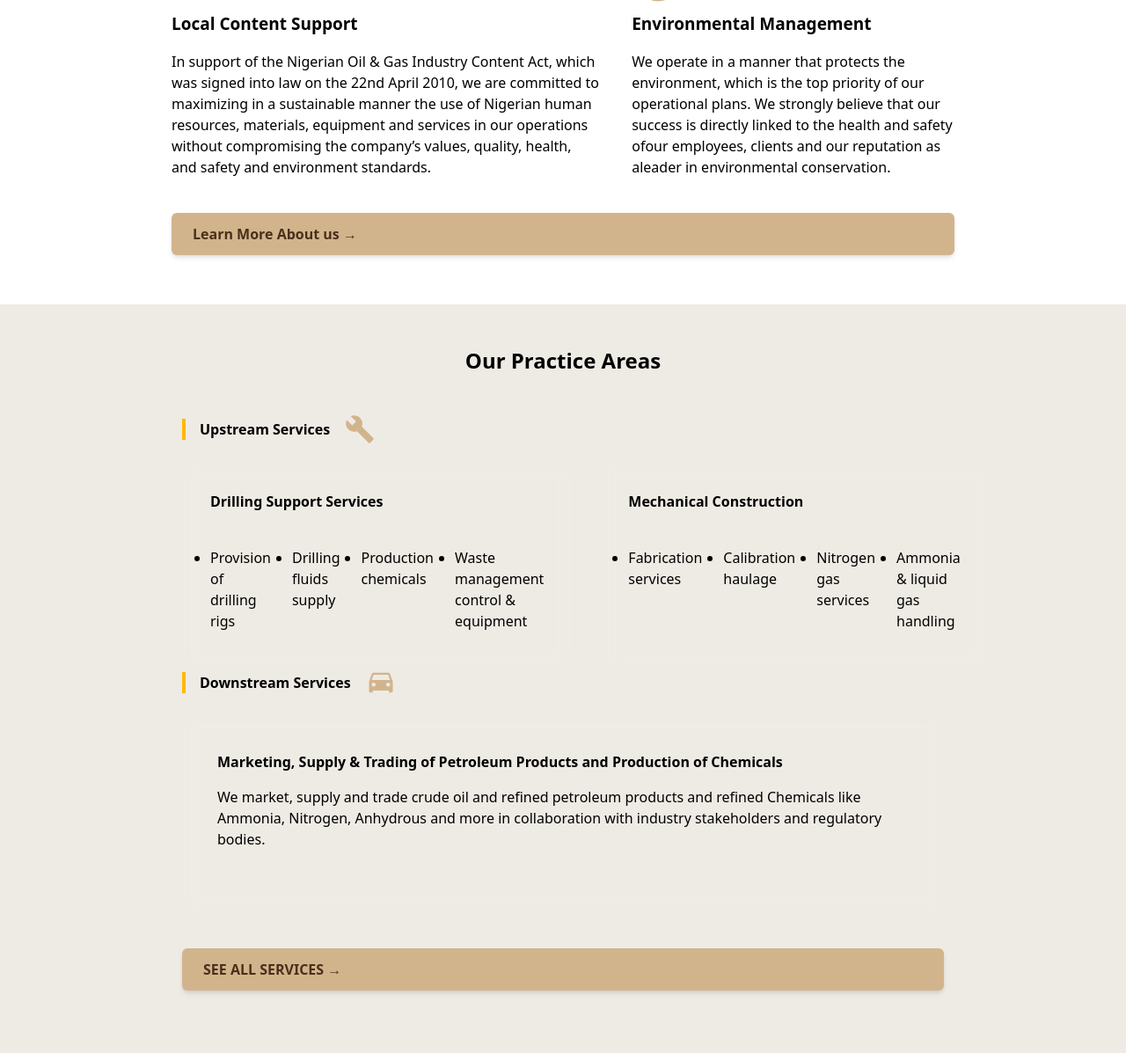
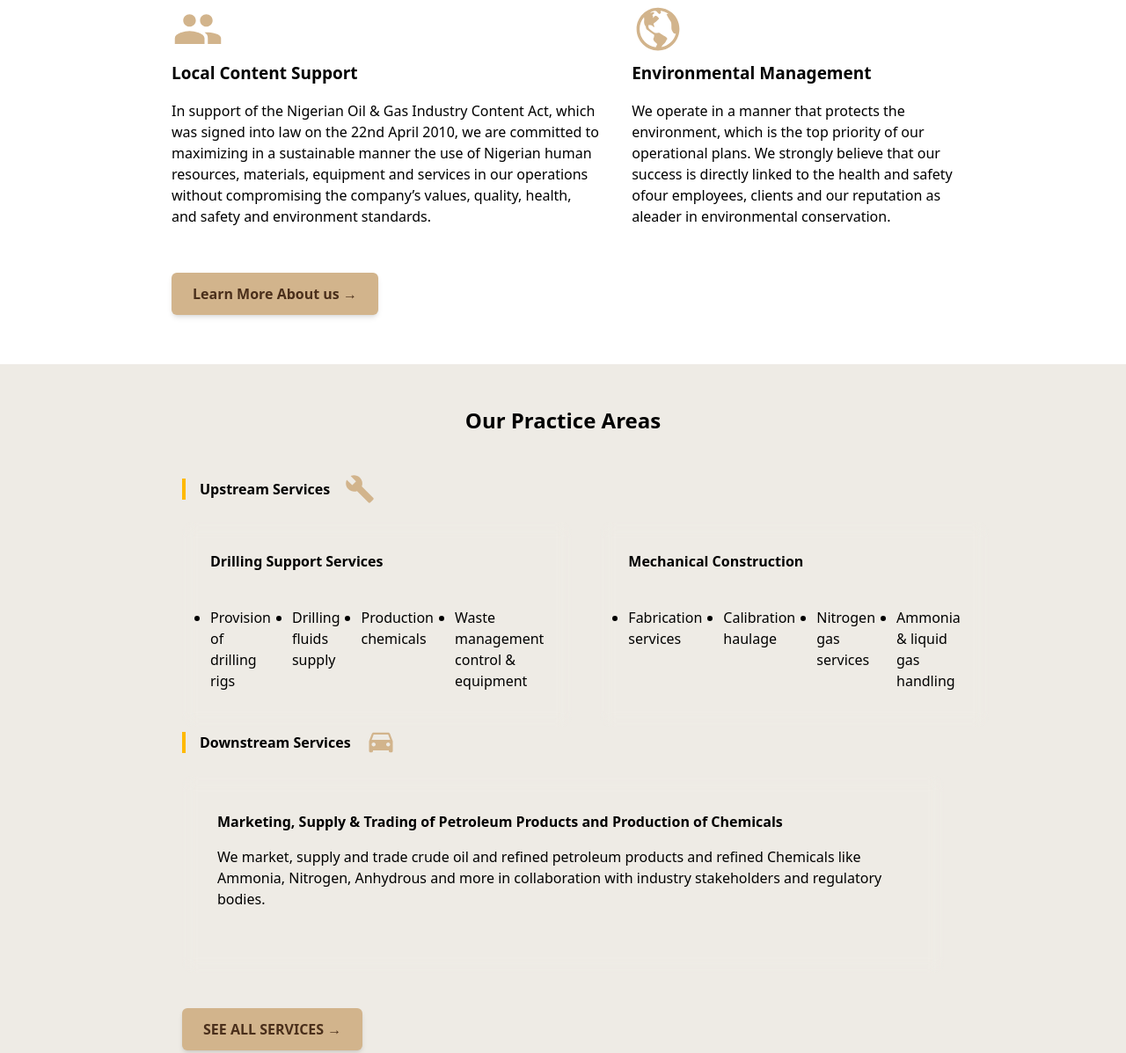
Before and after one commit to sicktooth/eldekintsglobals, a website: page index.html in a window 1280 px wide. Shown: the part 1145-2342 px from the top of the page at 88% size. Drawn offline with nearby package versions, Linux system fonts and the light colour scheme.

Commit message:
fixed buttons and home page height for appealing design

```diff
--- a/index.html
+++ b/index.html
@@ -39,7 +39,7 @@
 
     </head>
     <body class="font-sans">
-        <header class="relative bg-hero bg-cover md:h-[93vh] bg-center bg-no-repeat">
+        <header class="relative bg-hero bg-cover h-screen bg-center bg-no-repeat">
             <!-- ash overlay -->
             <div class="absolute inset-0 bg-gray-900/70"></div>
 
@@ -141,8 +141,10 @@
                                     <p>We operate in a manner that protects the environment, which is the top priority of our operational plans. We strongly believe that our success is directly linked to the health and safety ofour employees, clients and our reputation as aleader in environmental conservation.</p>
                                 </div>
                             </div>
-                            <div class="my-2.5">
-                                    <div class="mt-10 px-6 py-3 rounded-md bg-secondary text-primary font-bold shadow-md hover:bg-[#C3A574] hover:shadow-lg active:scale-95 transition-all duration-200 cursor-pointer"><a href="./about.html">Learn More About us →</a></div>
+                            <div class="mt-3 mb-5">
+                                <a href="./about.html">
+                                    <div class="mt-10 px-6 py-3 inline-block rounded-md bg-secondary text-primary font-bold shadow-md hover:bg-[#C3A574] hover:shadow-lg active:scale-95 transition-all duration-200 cursor-pointer">Learn More About us →</div>
+                                </a>
                             </div>
                         </header>
                     </article>
@@ -165,7 +167,7 @@
                 <div class="md:px-desktop px-mobile py-12">
                     <h2 class="text-2xl font-bold text-center mb-5">Our Practice Areas</h2>
                     <div class="grid grid-cols-1 gap-10 pt-6 px-3">
-                        <div class="mb-10">
+                        <div class="">
                             <div>
                                 <header class="flex items-center gap-4 mb-5">
                                     <!-- comming back for this -->
@@ -223,8 +225,10 @@
                                 </div>
                             </div>
 
-                            <div class="my-2.5">
-                                    <div class="mt-10 px-6 py-3 rounded-md bg-secondary text-primary font-bold shadow-md hover:bg-[#C3A574] hover:shadow-lg active:scale-95 transition-all duration-200 cursor-pointer"><a href="./services.html">SEE ALL SERVICES →</a></div>
+                            <div class="">
+                                <a href="./services.html">
+                                    <div class="mt-10 px-6 py-3 inline-block rounded-md bg-secondary text-primary font-bold shadow-md hover:bg-[#C3A574] hover:shadow-lg active:scale-95 transition-all duration-200 cursor-pointer">SEE ALL SERVICES →</div>
+                                </a>
                             </div>
                         </div>
                     </div>
@@ -329,7 +333,7 @@
                     <h2 class="text-3xl"><a href="tel:+2347061831151">+234-706-183-1151</a></h2>
                     <span class="flex justify-center items-center gap-3 text-gray-500 before:content-[''] before:block before:w-14 before:h-px before:bg-secondary after:content-[''] after:block after:w-14 after:h-px after:bg-secondary">OR</span>
                     <h2 class="text-2xl">GET YOUR FREE CONSULTATION TODAY</h2>
-                    <a href="mailto:dekints@yahoo.com"><div class="font-normal mt-10 px-6 py-3 rounded-md bg-secondary text-primary shadow-md hover:bg-[#C3A574] hover:shadow-lg active:scale-95 transition-all duration-200 cursor-pointer">Send Us A Mail</div></a>
+                    <a href="mailto:dekints@yahoo.com"><div class="font-normal mt-10 px-6 py-3 inline-block rounded-md bg-secondary text-primary shadow-md hover:bg-[#C3A574] hover:shadow-lg active:scale-95 transition-all duration-200 cursor-pointer">Send Us A Mail</div></a>
                 </div>
              </section>
             <!-- testimonial -->
```
Also changed, not shown: src/output.css.
